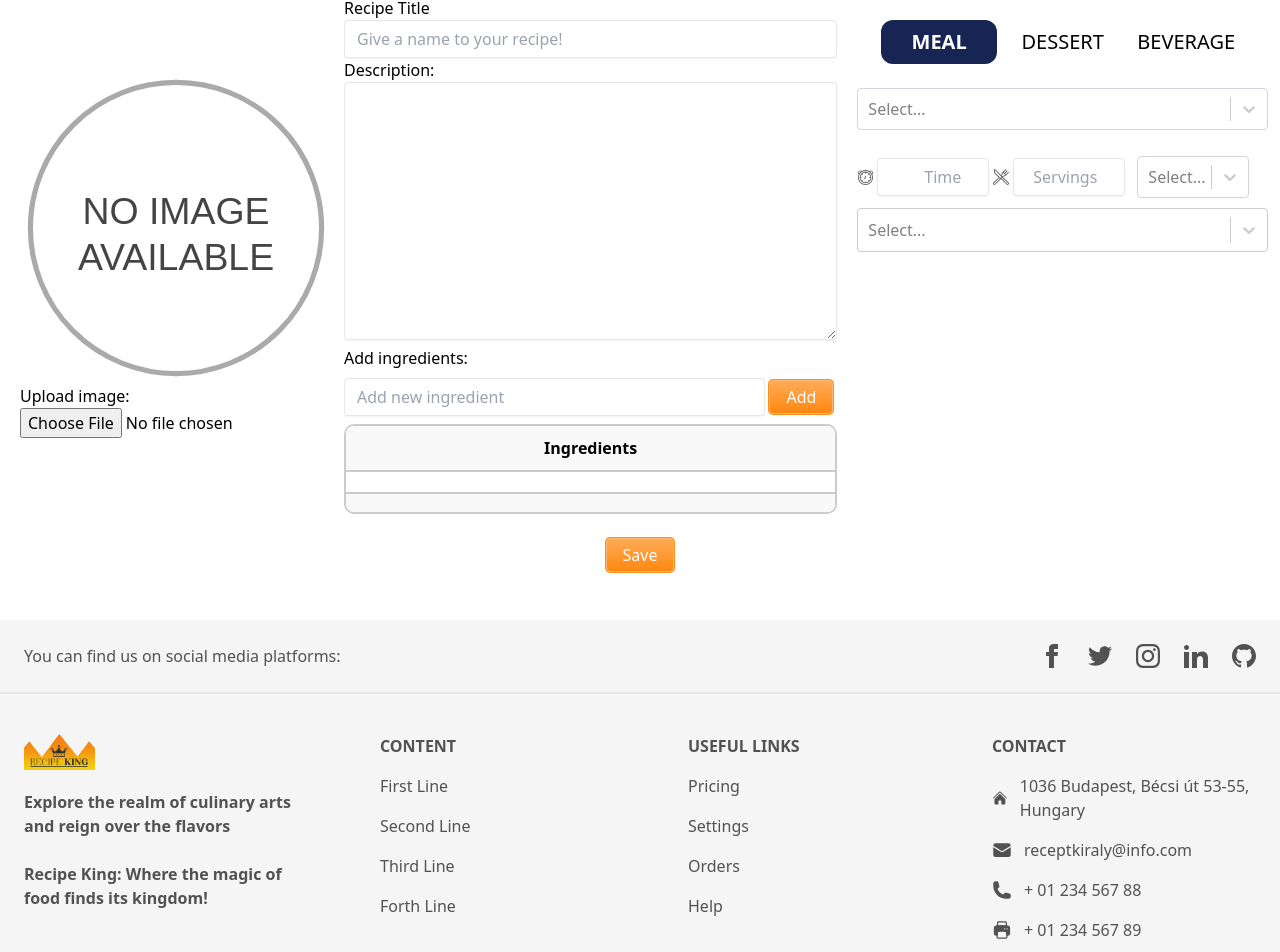
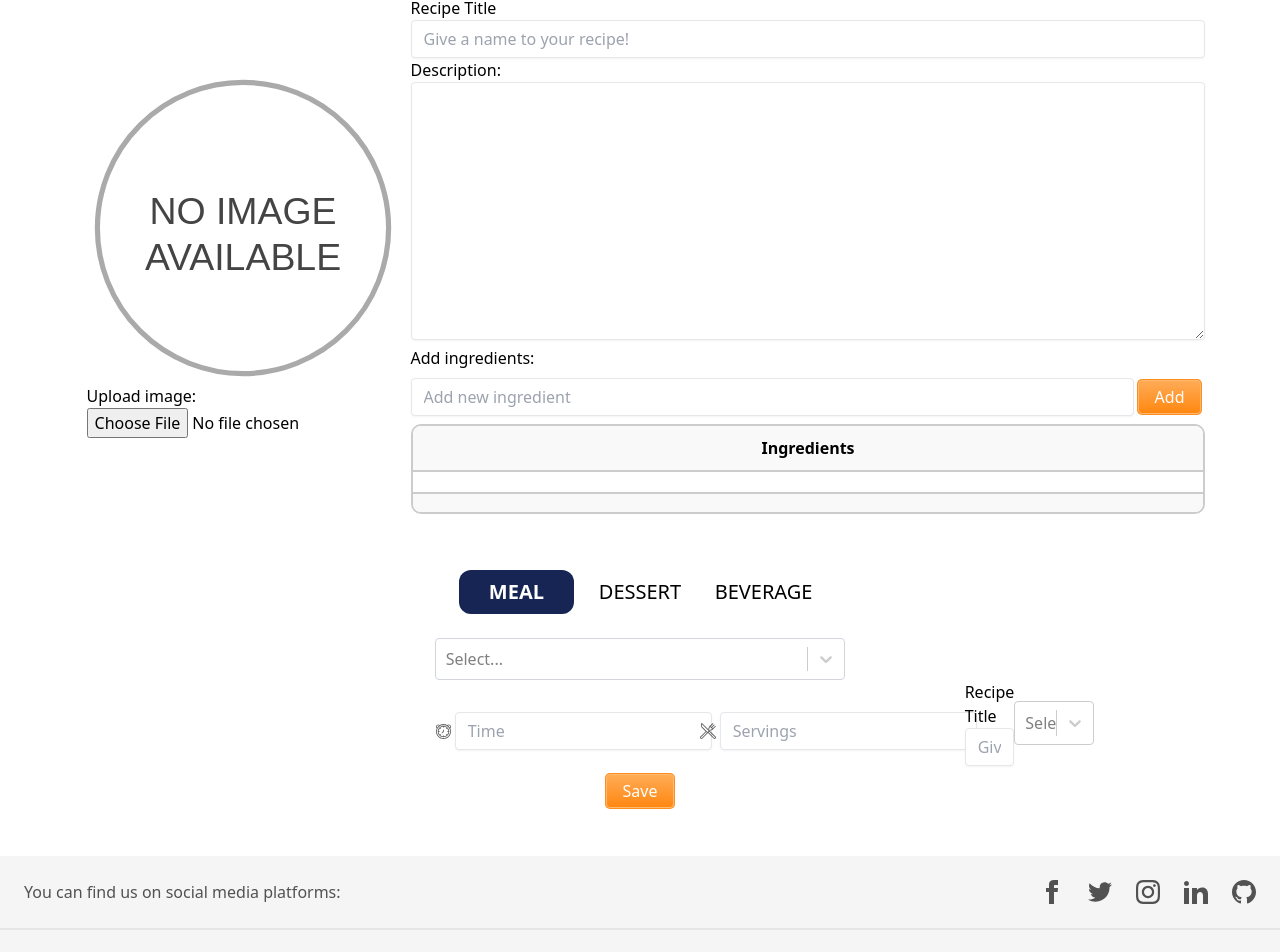
Before and after one commit to progmatic-fs-2023/receptkiraly, a React (Vite) app in the folder client/: page /postrecipe in a window 1280 px wide. Shown: the part 315-1267 px from the top of the page. Built offline with nearby package versions, Linux system fonts and the light colour scheme.

Commit message:
Added feature: If a main category is selected, you can select just categories under that main category

```diff
--- a/client/src/components/DetailedRecipe.jsx
+++ b/client/src/components/DetailedRecipe.jsx
@@ -95,13 +95,19 @@ function DetailedRecipe({ editMode, recipeID }) {
               />
             </div>
           </div>
+        </div>
         <div className="w-full lg:w-1/3 p-2 mt-4 lg:mt-0 mx-1">
           <RecipeMainCategory
             editMode={editMode}
             selectedMainCategory={selectedMainCategory}
             setSelectedMainCategory={setSelectedMainCategory}
           />
-            <RecipeCategory editMode={editMode} category={category} setCategory={setCategory} />
+          <RecipeCategory
+            editMode={editMode}
+            category={category}
+            setCategory={setCategory}
+            selectedMainCategory={selectedMainCategory}
+          />
           <div className="flex flex-nowrap flex-row items-center w-full">
             <Icons
               editMode={editMode}
@@ -111,14 +117,14 @@ function DetailedRecipe({ editMode, recipeID }) {
               setDifficulty={setDifficulty}
               serves={serves}
               setServes={setServes}
-                addClassName="text-right w-28"
             />
-              <RecipeDifficulty
+
+            <RecipeTitle
               editMode={editMode}
-                difficulty={difficulty}
-                setDifficulty={setDifficulty}
+              recipeTitle={recipeTitle}
+              setRecipeTitle={setRecipeTitle}
             />
-            </div>
+            <div className="flex justify-center items-center">
               <Labels
                 editMode={editMode}
                 selectedOptions={selectedOptions}
@@ -126,6 +132,8 @@ function DetailedRecipe({ editMode, recipeID }) {
               />
             </div>
           </div>
+        </div>
+
         {editMode ? <Button text="Save" onClick={uploadRecipe} /> : null}
       </form>
     </div>
--- a/client/src/components/RecipeCategory.jsx
+++ b/client/src/components/RecipeCategory.jsx
@@ -1,26 +1,42 @@
 import PropTypes from 'prop-types';
 import Select from 'react-select';
 
-function RecipeCategory({ editMode, category, setCategory }) {
+function RecipeCategory({ editMode, category, setCategory, selectedMainCategory }) {
   const onValueChange = (selectedOption) => {
     setCategory(selectedOption.value);
   };
 
-  const categories = [
+  const mealsCategories = [
     { value: 'appetizers', label: 'Appetizers' },
     { value: 'breakfast', label: 'Breakfast' },
     { value: 'lunch', label: 'Lunch' },
     { value: 'dinner', label: 'Dinner' },
+  ];
+
+  const dessertsCategories = [
     { value: 'cakes', label: 'Cakes' },
     { value: 'frozen_desserts', label: 'Frozen Desserts' },
     { value: 'chocolate_and_candies', label: 'Chocolate and Candies' },
     { value: 'fruit_desserts', label: 'Fruit Desserts' },
+  ];
+
+  const beveragesCategories = [
     { value: 'hot_drinks', label: 'Hot Drinks' },
     { value: 'cold_drinks', label: 'Cold Drinks' },
     { value: 'soft_drinks', label: 'Soft Drinks' },
     { value: 'juices', label: 'Juices' },
     { value: 'smoothies', label: 'Smoothies' },
   ];
+
+  let options = null;
+
+  if (selectedMainCategory === 'Meals') {
+    options = mealsCategories;
+  } else if (selectedMainCategory === 'Desserts') {
+    options = dessertsCategories;
+  } else if (selectedMainCategory === 'Beverages') {
+    options = beveragesCategories;
+  }
 
   const customStyles = {
     control: (provided, state) => ({
@@ -43,13 +59,13 @@ function RecipeCategory({ editMode, category, setCategory }) {
     }),
   };
 
-  const selectedCategory = categories.find((c) => c.value === category);
+  const selectedCategory = options.find((c) => c.value === category);
 
   return (
     <div className="w-full">
       {editMode ? (
         <Select
-          options={categories}
+          options={options}
           value={selectedCategory}
           onChange={onValueChange}
           styles={customStyles}
@@ -65,6 +81,7 @@ RecipeCategory.propTypes = {
   editMode: PropTypes.bool.isRequired,
   category: PropTypes.string.isRequired,
   setCategory: PropTypes.func.isRequired,
+  selectedMainCategory: PropTypes.string.isRequired,
 };
 
 export default RecipeCategory;
```
Lines whose indentation alone changed are shown as unchanged.
